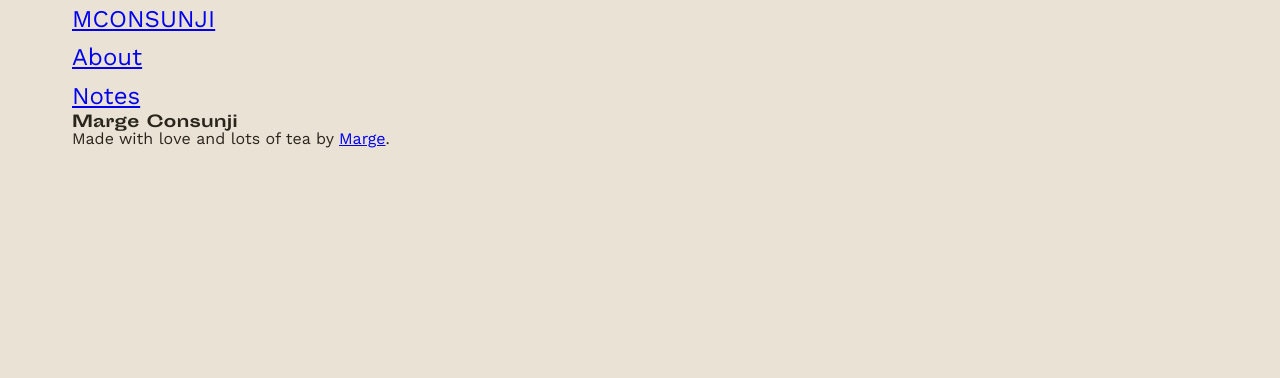
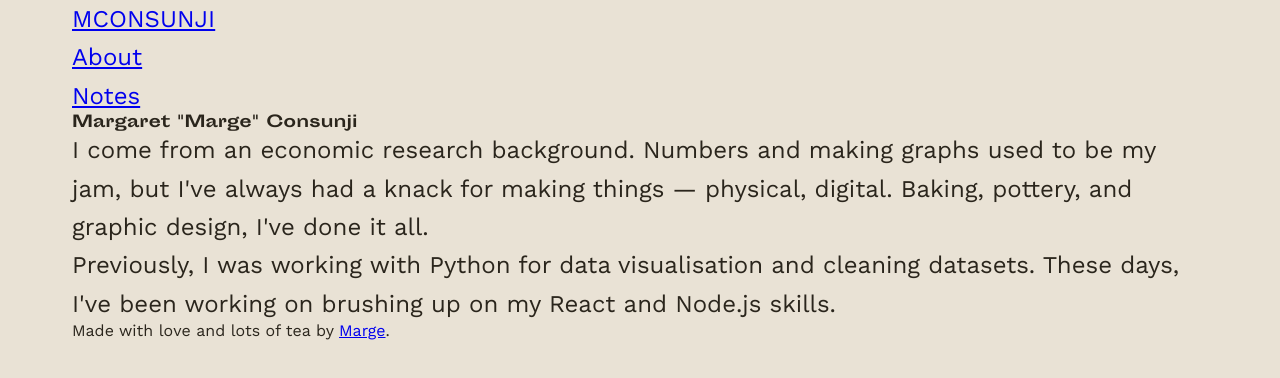
Before and after one commit to msunji/portfolio, a React (Create React App) app: page /about in a window 1280 px wide. Shown: the top 378 px of the page. Built offline with nearby package versions, Linux system fonts and the light colour scheme.

Commit message:
More edits to About page text

```diff
--- a/src/components/About.js
+++ b/src/components/About.js
@@ -1,7 +1,18 @@
 function About() {
   return (
     <div className="about-page">
-      <h1>Marge Consunji</h1>
+      <h1>Margaret "Marge" Consunji</h1>
+      <p>
+        I come from an economic research background. Numbers and making graphs
+        used to be my jam, but I've always had a knack for making things —
+        physical, digital. Baking, pottery, and graphic design, I've done it
+        all.
+      </p>
+      <p>
+        Previously, I was working with <b>Python</b> for data visualisation and
+        cleaning datasets. These days, I've been working on brushing up on my
+        React and Node.js skills.
+      </p>
     </div>
   );
 }
```
